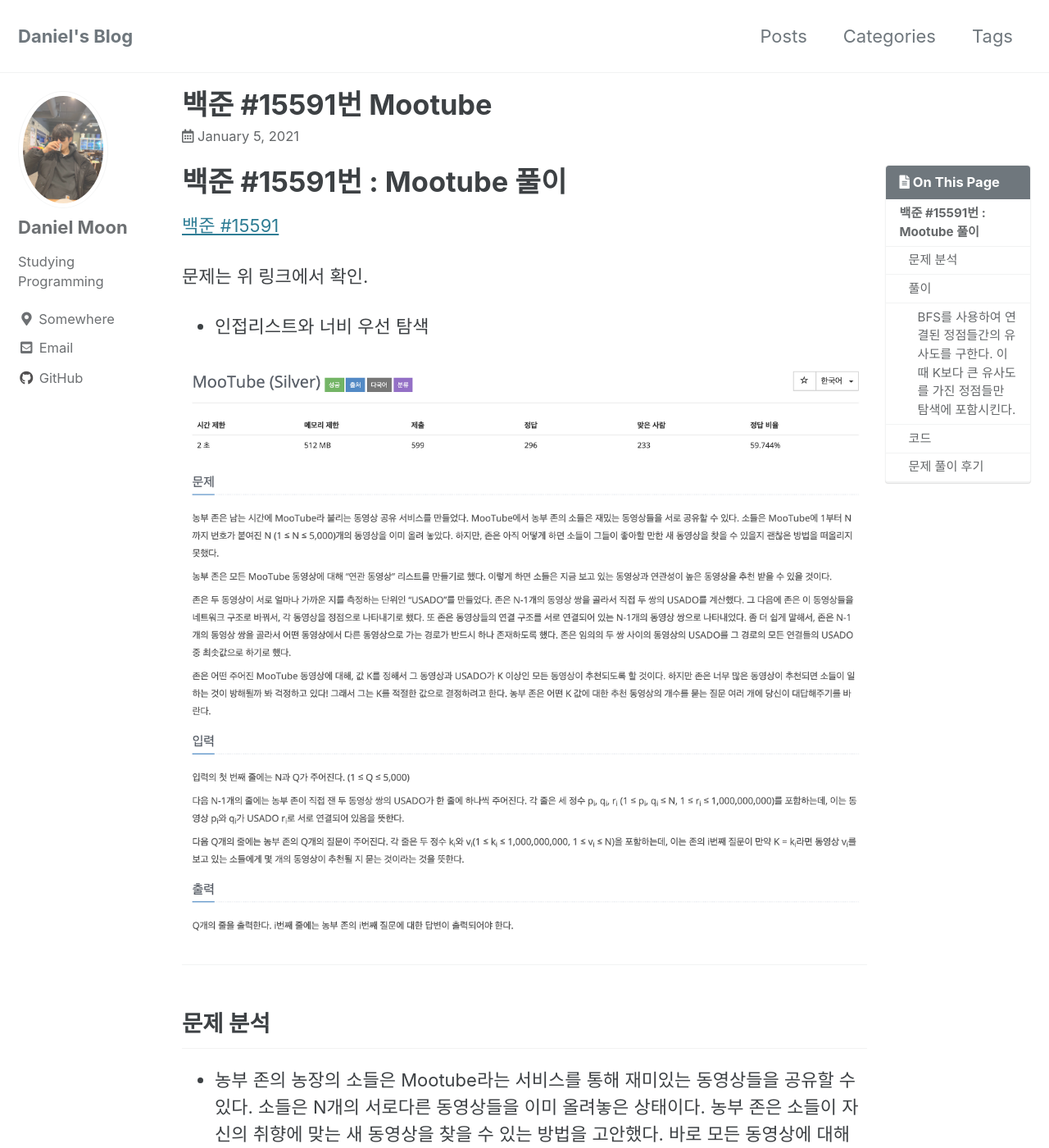
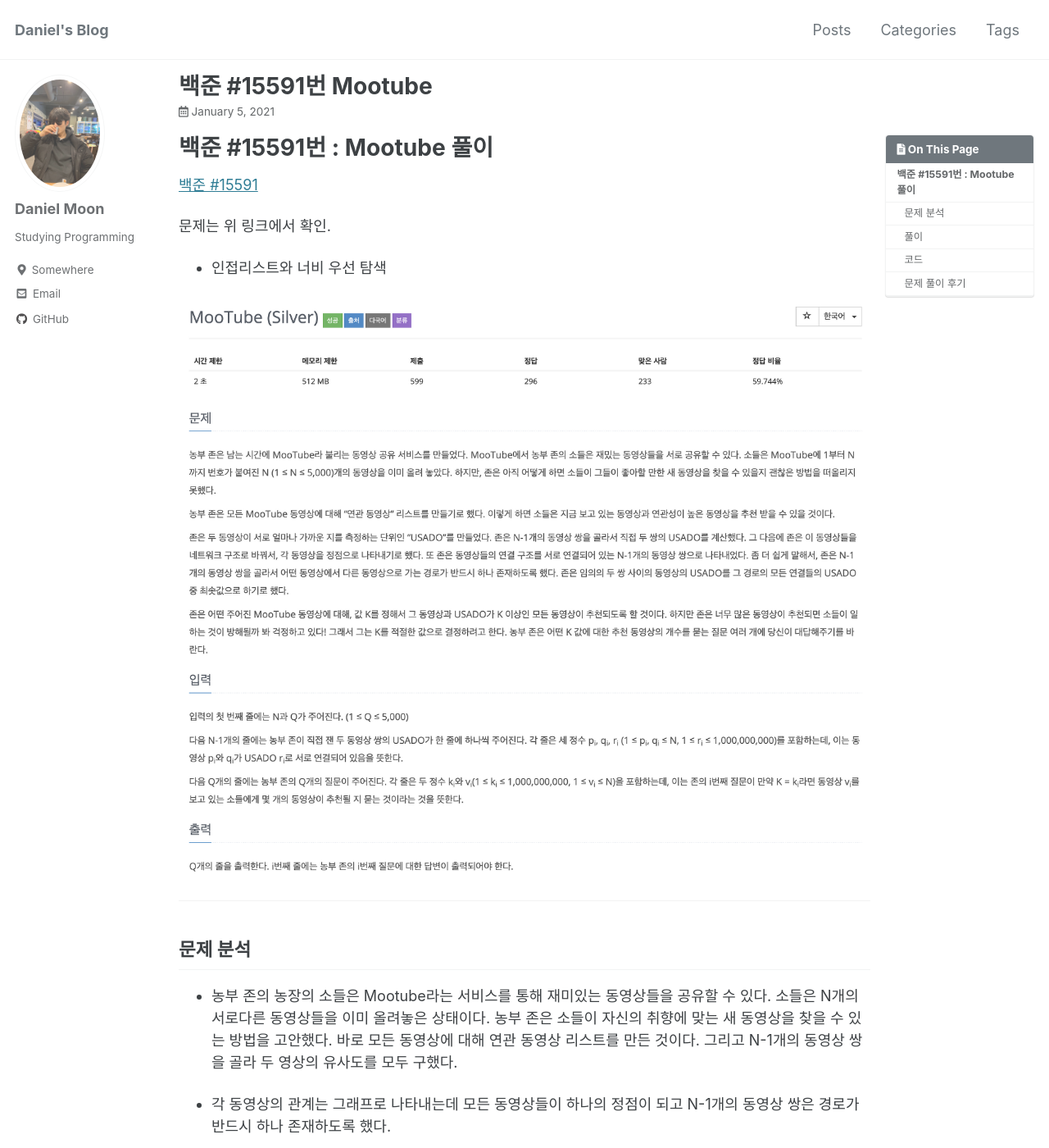
Before and after one commit to ekgns33/ekgns33.github.io, a Jekyll site: the page built from _posts/2021-01-05-TIL.md, in a window 1280 px wide and 1400 px high. Shown: the whole window at 82% size. Built offline with Jekyll 4.4.1, drawn with Linux system fonts in a browser that asks for light colours; cached includes are drawn as plain includes; comment, search, counter and statistics services are not loaded; some of the changed text lies outside the part shown.

Commit message:
font_size-fix

```diff
--- a/_posts/2021-01-05-TIL.md
+++ b/_posts/2021-01-05-TIL.md
@@ -62,7 +62,7 @@
 
   [discription2]: /img/유사도.png
 
-- ### BFS를 사용하여 연결된 정점들간의 유사도를 구한다. 이때 K보다 큰 유사도를 가진 정점들만 탐색에 포함시킨다.
+- __BFS를 사용하여 연결된 정점들간의 유사도를 구한다. 이때 K보다 큰 유사도를 가진 정점들만 탐색에 포함시킨다.__
 
 ---
 
--- a/_sass/minimal-mistakes/_reset.scss
+++ b/_sass/minimal-mistakes/_reset.scss
@@ -8,18 +8,18 @@
   /* apply a natural box layout model to all elements */
   box-sizing: border-box;
   background-color: $background-color;
-  font-size: 16px;
+  font-size: 14px;
 
   @include breakpoint($medium) {
-    font-size: 18px;
+    font-size: 14px;
   }
 
   @include breakpoint($large) {
-    font-size: 20px;
+    font-size: 16px;
   }
 
   @include breakpoint($x-large) {
-    font-size: 22px;
+    font-size: 18px;
   }
 
   -webkit-text-size-adjust: 100%;
--- a/_sass/minimal-mistakes/_variables.scss
+++ b/_sass/minimal-mistakes/_variables.scss
@@ -6,7 +6,7 @@
    Typography
    ========================================================================== */
 
-$doc-font-size: 12 !default;
+$doc-font-size: 10 !default;
 
 /* paragraph indention */
 $paragraph-indent: false !default; // true, false (default)
```
